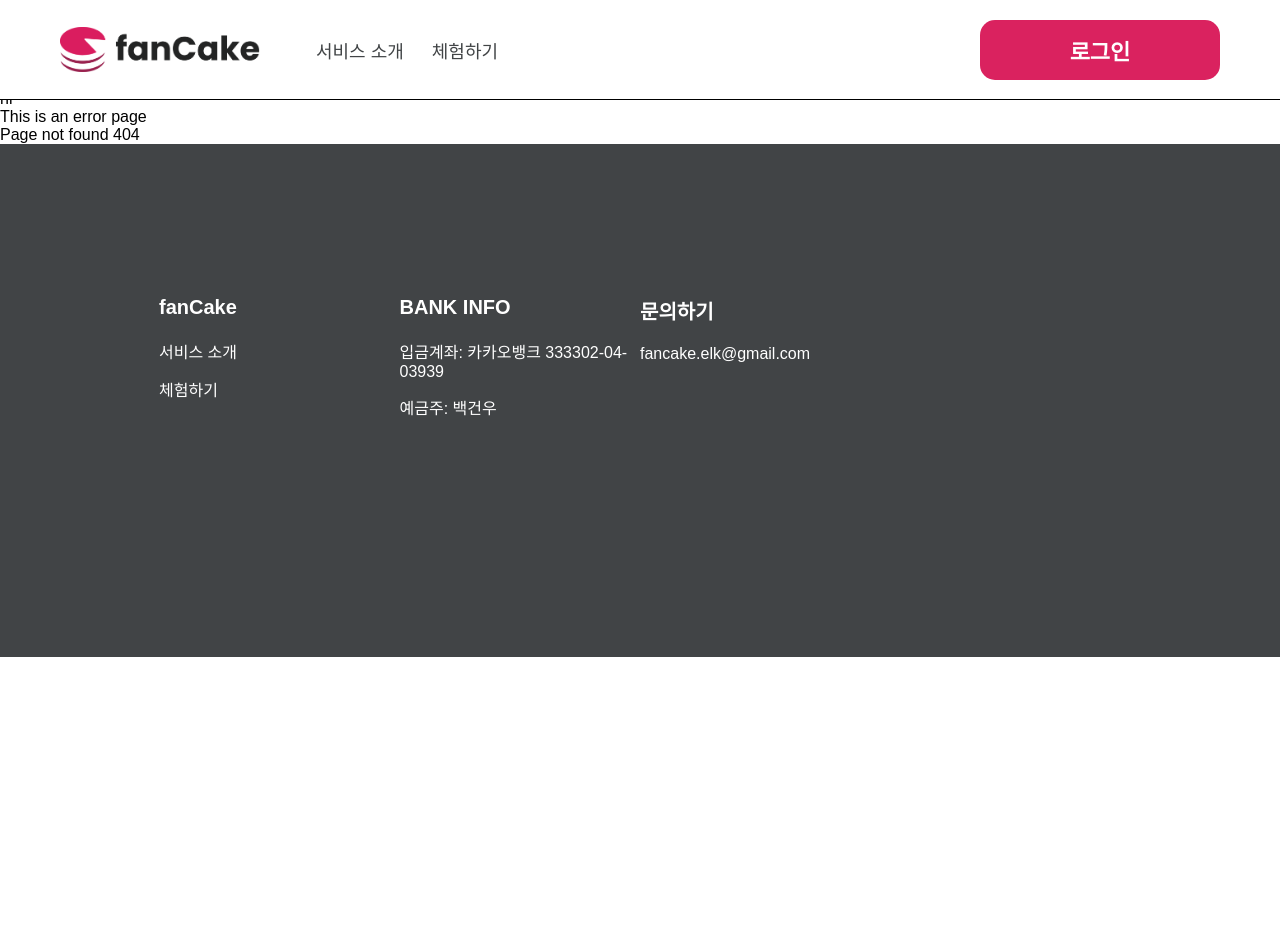
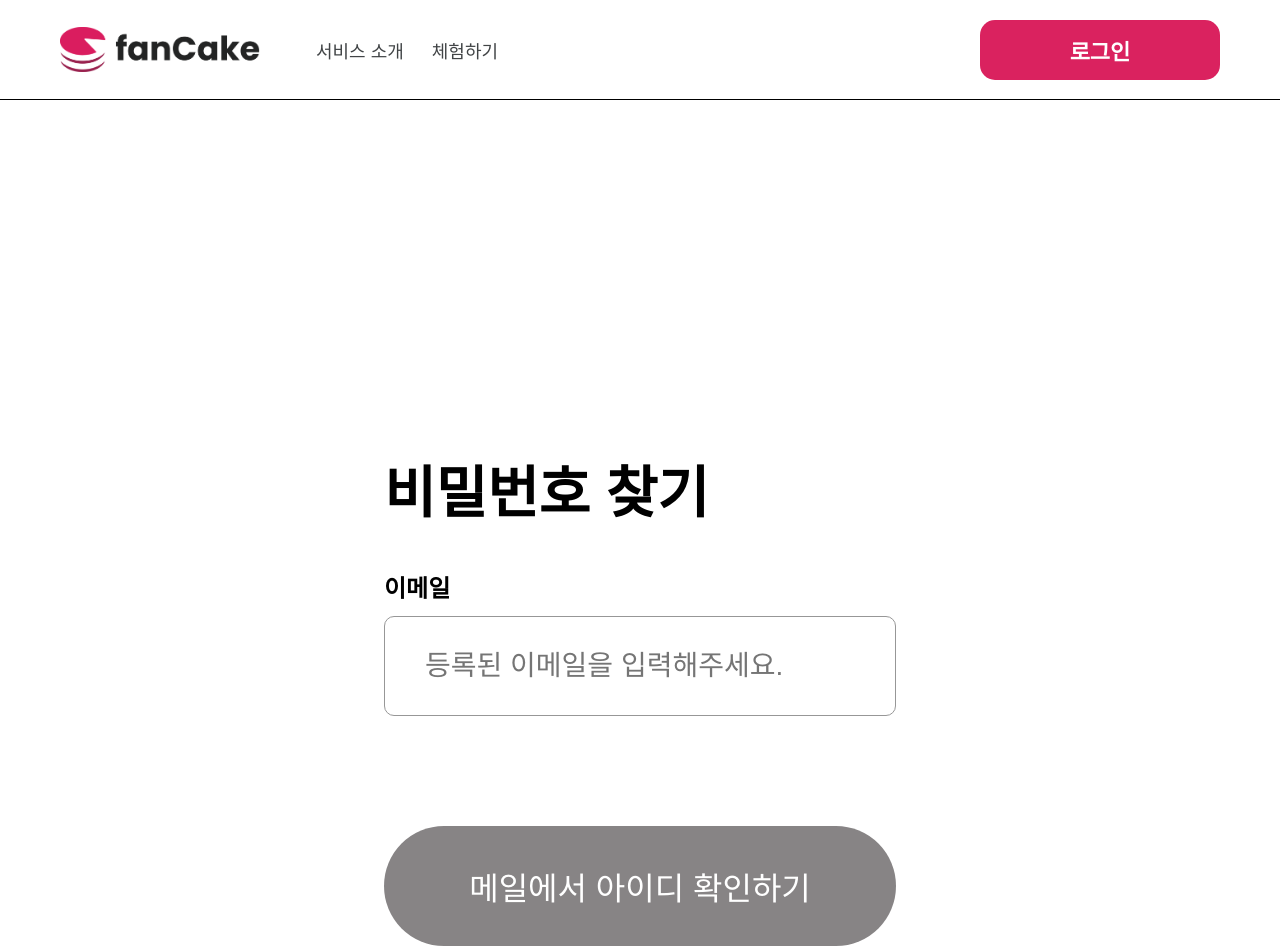
Before and after one commit to team-genever/fancake_frontend, a React (Create React App) app: page /auth/FindPW in a window 1280 px wide. Before the commit this address had no page. Shown: the top 952 px of the page. Before the commit the page ends 800 px from the top, so only its background shows below. Built offline with nearby package versions, Linux system fonts and the light colour scheme.

Commit message:
비밀번호 찾기 페이지 + 로직 완료

```diff
--- a/src/App.js
+++ b/src/App.js
@@ -11,6 +11,7 @@ import UserEdit from "./pages/UserEdit";
 import LoginMain from "./pages/Auth/LoginMain";
 import SigninEmail from "./pages/Auth/SigninEmail"
 import FindID from "./pages/Auth/FindID"
+import FindPW from "./pages/Auth/FindPW"
 import Error from "./pages/Error";
 
 
@@ -35,6 +36,7 @@ function App() {
         <Route path="/auth/main" component={LoginMain}/>
         <Route path="/auth/SigninEmail" component={SigninEmail}/>
         <Route path="/auth/FindID" component={FindID}/>
+        <Route path="/auth/FindPW" component={FindPW}/>
         <Route component={Error} />
       </Switch>
       <Footer />
--- /dev/null
+++ b/src/pages/Auth/FindPW.js
@@ -0,0 +1,119 @@
+import React, { useRef, useState } from "react";
+import { Link, useParams } from "react-router-dom";
+import styled from "styled-components";
+
+const Container = styled.div`
+  width: 100%;
+  height: max-content;
+  padding: 35vw 30vw 30vw 30vw;
+`;
+
+const LoginDiv = styled.div`
+  width: 100%;
+  height: 100%;
+  text-allign: center;
+  //background-color: grey;
+  font-size: 24px;
+  font-weight: 600;
+`;
+
+const TextDiv = styled.div`
+  width: 100%;
+  height: 100%;
+  font-size: 56px;
+  font-weight: bold;
+  margin: 0 0 40px 0;
+`;
+
+
+const EmailInput = styled.input`
+  width: 100%;
+  height: 100px;
+  margin: 12px 0 80px 0;
+  padding: 40px;
+  border-radius: 10px;
+  border: solid 1px #979797;
+  font-size: 28px;
+  color: #767676;
+`;
+
+const ErrorMessage = styled.p`
+  width: 100%;
+  margin: 0 0 0 0;
+  color: red;
+  font-size: 25px;
+  text-align: center;
+`;
+
+const LoginButton = styled.button`
+  width: 100%;
+  height: 120px;
+  margin: 30px 0 0 0;
+  //padding: 37px 348px 37px 347px;
+  border-radius: 60px;
+  background-color: #da225f;
+  font-size: 32px;
+  color: #fff;
+  border : none;
+  cursor: pointer;
+
+  :hover{
+      background-color: #e34076;
+  }
+`;
+
+const FindPW = () => {
+
+    const [email, setEmail] = useState("");
+    const [errorMessage, setErrorMessage] = useState("");
+    const [emailOK, setEmailOK] = useState(false);
+    const [loginAble, setLoginAble] = useState("#878485");
+
+    const inputChange = (e) => {
+        setErrorMessage("");
+        setLoginAble("#878485");
+        let email = e.target.value;
+        let re = /^(([^<>()\[\]\\.,;:\s@"]+(\.[^<>()\[\]\\.,;:\s@"]+)*)|(".+"))@((\[[0-9]{1,3}\.[0-9]{1,3}\.[0-9]{1,3}\.[0-9]{1,3}])|(([a-zA-Z\-0-9]+\.)+[a-zA-Z]{2,}))$/;
+        if ( re.test(email) ) { //valid email address
+            setEmailOK(true);
+            email = e.target.value;
+        }
+        else { //invalid email address
+            setEmailOK(false);
+        }
+
+        if(emailOK===true){
+            setLoginAble("#da225f");
+        }
+    }
+
+    const loginClicked = (e) => {
+        if (emailOK == false){
+            setErrorMessage("이메일이 정확하지 않습니다");
+        }
+        else {
+            setErrorMessage("");
+            console.log("비밀번호 찾기 실행");
+            //이메일이 db에 있는지 확인 --> 있을 시 : 비밀번호 복구 이메일 전송, 없을 시 : 에러 메세지
+        }
+    }
+
+
+    return (
+        <Container>
+            <LoginDiv>
+                <TextDiv>
+                    비밀번호 찾기
+                </TextDiv>
+                이메일
+                <EmailInput type="email" placeholder="등록된 이메일을 입력해주세요." onChange={inputChange}/>
+                <ErrorMessage>{errorMessage}</ErrorMessage>
+                <LoginButton name="login" onClick={loginClicked} style={{backgroundColor:loginAble}}>
+                    메일에서 아이디 확인하기
+                </LoginButton>
+            </LoginDiv>
+        </Container>
+    );
+};
+
+export default FindPW;
--- a/src/pages/Auth/LoginMain.js
+++ b/src/pages/Auth/LoginMain.js
@@ -90,9 +90,11 @@ export default function LoginMain () {
             </FindID>
           </Link>
           &nbsp;|&nbsp;
-          <FindPW id="pw" onClick={findingClicked}>
-            비밀번호 찾기
-          </FindPW>
+          <Link to={"./FindPW"}>
+            <FindPW id="pw" onClick={findingClicked}>
+              비밀번호 찾기
+            </FindPW>
+          </Link>
         </FindIDPW>
       </LoginDiv>
     </Container>
```
